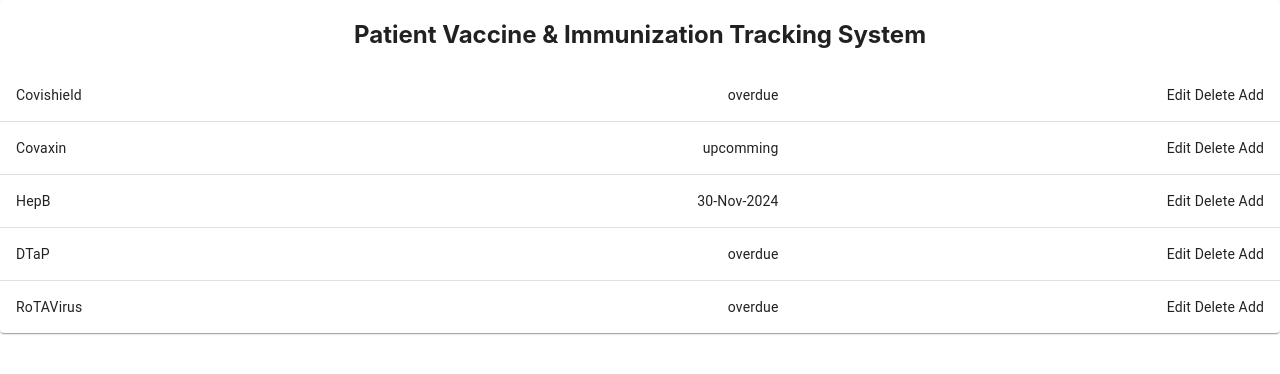
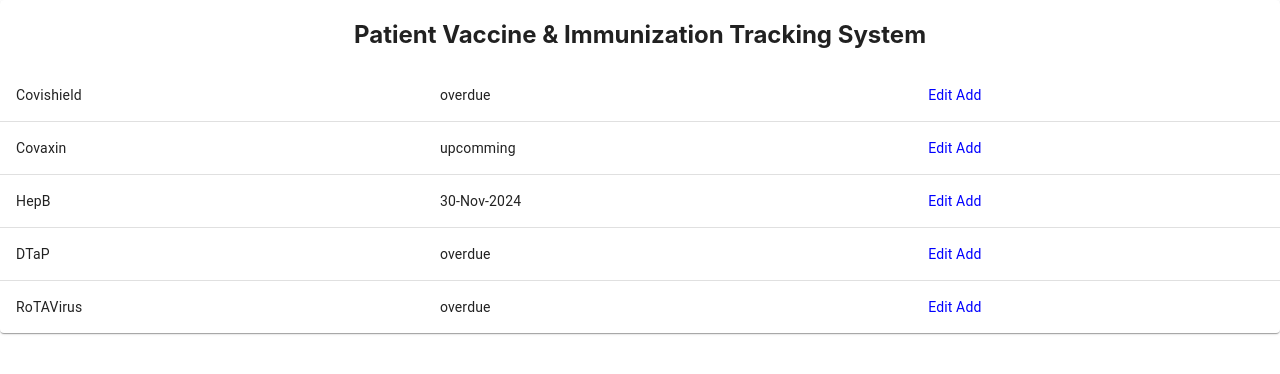
Before and after one commit to ganeshbabu1994/HCL, a React (Create React App) app: page /dashboard in a window 1280 px wide. Shown: the top 374 px of the page. Built offline with nearby package versions, Linux system fonts and the light colour scheme.

Commit message:
allignment and action changes

```diff
--- a/src/patientDashboard.tsx
+++ b/src/patientDashboard.tsx
@@ -6,19 +6,19 @@
 import TableHead from '@mui/material/TableHead';
 import TableRow from '@mui/material/TableRow';
 import Paper from '@mui/material/Paper';
-import Button  from '@mui/material/Button';
+import Button from '@mui/material/Button';
 import { Link } from 'react-router-dom';
 
-function createData(vaccine:string, status:string, action:string) {
+function createData(vaccine: string, status: string, action: string) {
   return { vaccine, status, action };
 }
 
 const rows = [
-  createData('Covishield', "overdue", "Edit Delete  Add"),
-  createData('Covaxin', "upcomming", "Edit  Delete  Add"),
-  createData('HepB', "30-Nov-2024", "Edit Delete  Add"),
-  createData('DTaP', "overdue", "Edit Delete  Add"),
-  createData('RoTAVirus', "overdue", "Edit Delete  Add"),
+  createData('Covishield', "overdue", "Edit     Add"),
+  createData('Covaxin', "upcomming", "Edit      Add"),
+  createData('HepB', "30-Nov-2024", "Edit     Add"),
+  createData('DTaP', "overdue", "Edit     Add"),
+  createData('RoTAVirus', "overdue", "Edit     Add"),
 ];
 
 
@@ -40,7 +40,7 @@
 
   return (
     <TableContainer component={Paper}>
-        <h2 style={{"textAlign":"center"}}>Patient Vaccine & Immunization Tracking System</h2>
+      <h2 style={{ "textAlign": "center" }}>Patient Vaccine & Immunization Tracking System</h2>
       <Table sx={{ minWidth: 650 }} aria-label="simple table">
         <TableHead>
           <TableRow>
@@ -55,8 +55,8 @@
               <TableCell component="th" scope="row">
                 {row.vaccine}
               </TableCell>
-              <TableCell align="right">{row.status}</TableCell>
-              <TableCell  align="right">{row.action} <Link to={`/crayons/${row}`}>{}</Link></TableCell>
+              <TableCell component="th">{row.status}</TableCell>
+              <TableCell style={{ "color": "blue" }} component="th">{row.action} <Link to={`/crayons/${row}`}>{ }</Link></TableCell>
             </TableRow>
           ))}
         </TableBody>
--- a/src/providerDashboard.tsx
+++ b/src/providerDashboard.tsx
@@ -6,19 +6,19 @@
 import TableHead from '@mui/material/TableHead';
 import TableRow from '@mui/material/TableRow';
 import Paper from '@mui/material/Paper';
-import Button  from '@mui/material/Button';
+import Button from '@mui/material/Button';
 import { Link } from 'react-router-dom';
 
-function createData(patient_name:string ,vaccine:string, status:string, action:string) {
-  return { patient_name,vaccine, status, action };
+function createData(patient_name: string, vaccine: string, status: string, action: string) {
+    return { patient_name, vaccine, status, action };
 }
 
 const rows = [
-  createData('Ganesh', "overdue","status", "Edit Delete  Add"),
-  createData('Suresh', "upcomming","status", "Edit  Delete  Add"),
-  createData('Ramesh', "30-Nov-2024","status", "Edit Delete  Add"),
-  createData('Nagesh', "overdue","status", "Edit Delete  Add"),
-  createData('Yabesh', "overdue","status", "Edit Delete  Add"),
+    createData('Ganesh', "overdue", "overdue", "Edit    Add"),
+    createData('Suresh', "upcomming", "30-sep-2021", "Edit     Add"),
+    createData('Ramesh', "30-Nov-2024", "upcomming", "Edit    Add"),
+    createData('Nagesh', "overdue", "overdue", "Edit    Add"),
+    createData('Yabesh', "overdue", "upcomming", "Edit    Add"),
 ];
 
 
@@ -40,7 +40,7 @@
 
     return (
         <TableContainer component={Paper}>
-        <h2 style={{"textAlign":"center"}}>Provider Vaccine & Immunization Tracking System</h2>
+            <h2 style={{ "textAlign": "center" }}>Provider Vaccine & Immunization Tracking System</h2>
             <Table sx={{ minWidth: 650 }} aria-label="simple table">
                 <TableHead>
                     <TableRow>
@@ -58,8 +58,8 @@
                             <TableCell component="th" scope="row">
                                 {row.vaccine}
                             </TableCell>
-              <TableCell align="right">{row.status}</TableCell>
-              <TableCell  align="right">{row.action} <Link to={`/crayons/${row}`}>{}</Link></TableCell>
+                            <TableCell component="th">{row.status}</TableCell>
+                            <TableCell component="th" style={{ "color": "blue" }} >{row.action} <Link to={`/crayons/${row}`}>{ }</Link></TableCell>
                         </TableRow>
                     ))}
                 </TableBody>
--- a/src/signIn.tsx
+++ b/src/signIn.tsx
@@ -1,5 +1,5 @@
 import { useForm } from 'react-hook-form';
-import {useState} from 'react';
+import { useState } from 'react';
 import TextField from '@mui/material/TextField';
 import Button from '@mui/material/Button';
 import FormControlLabel from '@mui/material/FormControlLabel';
@@ -18,7 +18,7 @@
         formState: { errors },
     } = useForm();
 
-  const dashboard=()=>{
+    const dashboard = () => {
         // const fetchApi = async () => {
         // }
         //Redux value store base rendering dashboard
@@ -29,15 +29,15 @@
 
         // }
         window.location.replace("/dashboard")
-    window.location.replace("/provider_dashboard")
+        // window.location.replace("/provider_dashboard")
     }
 
-  const onSubmit = (data:any) => {
+    const onSubmit = (data: any) => {
         // Add your login logic here using the data object
         console.log('Login successful', data);
     };
 
-  const handleValidation = (e:any) => {
+    const handleValidation = (e: any) => {
         //set value to user input
         setValue(e.target.value);
 
@@ -107,7 +107,7 @@
             <Box sx={{ mt: 2, textAlign: 'center' }}>
                 <Box mt={1}>
                     <Link href="/signUp" variant="body2">
-            Don't have an account? Sign Up
+                        New user Registration
                     </Link>
                 </Box>
             </Box>
--- a/src/signup.tsx
+++ b/src/signup.tsx
@@ -14,10 +14,14 @@
     formState: { errors },
   } = useForm();
 
-  const onSubmit = (data:any) => {
+  const onSubmit = (data: any) => {
     // Add your login logic here using the data object
     console.log('Login successful', data);
   };
+
+  const dashboard = () => {
+    window.location.replace("/provider_dashboard")
+  }
 
   return (
     <Box
@@ -46,7 +50,7 @@
           },
         })}
         error={Boolean(errors.username)}
-         helperText="Username must be at least 10 characters"
+        helperText="Username must be at least 10 characters"
         margin="normal"
       />
       <TextField
@@ -61,7 +65,7 @@
           },
         })}
         error={Boolean(errors.password)}
-         helperText='Password must be at least 6 characters'
+        helperText='Password must be at least 6 characters'
         margin="normal"
         sx={{ mt: 2 }}
       />
@@ -77,7 +81,7 @@
           },
         })}
         error={Boolean(errors.password)}
-         helperText='DOM should contain DD/MM/YYYY'
+        helperText='DOM should contain DD/MM/YYYY'
         margin="normal"
         sx={{ mt: 2 }}
       />
@@ -86,7 +90,7 @@
         label="Provider"
         sx={{ mt: 1, textAlign: 'left' }}
       />
-      <Button type="submit" variant="contained" color="primary" fullWidth sx={{ mt: 2 }}>
+      <Button type="submit" variant="contained" color="primary" fullWidth sx={{ mt: 2 }} onClick={dashboard}>
         Register
       </Button>
     </Box>
```
Also changed, not shown: 1 other file (tests, documents, lock files or other folders). Lines whose indentation alone changed are shown as unchanged.
